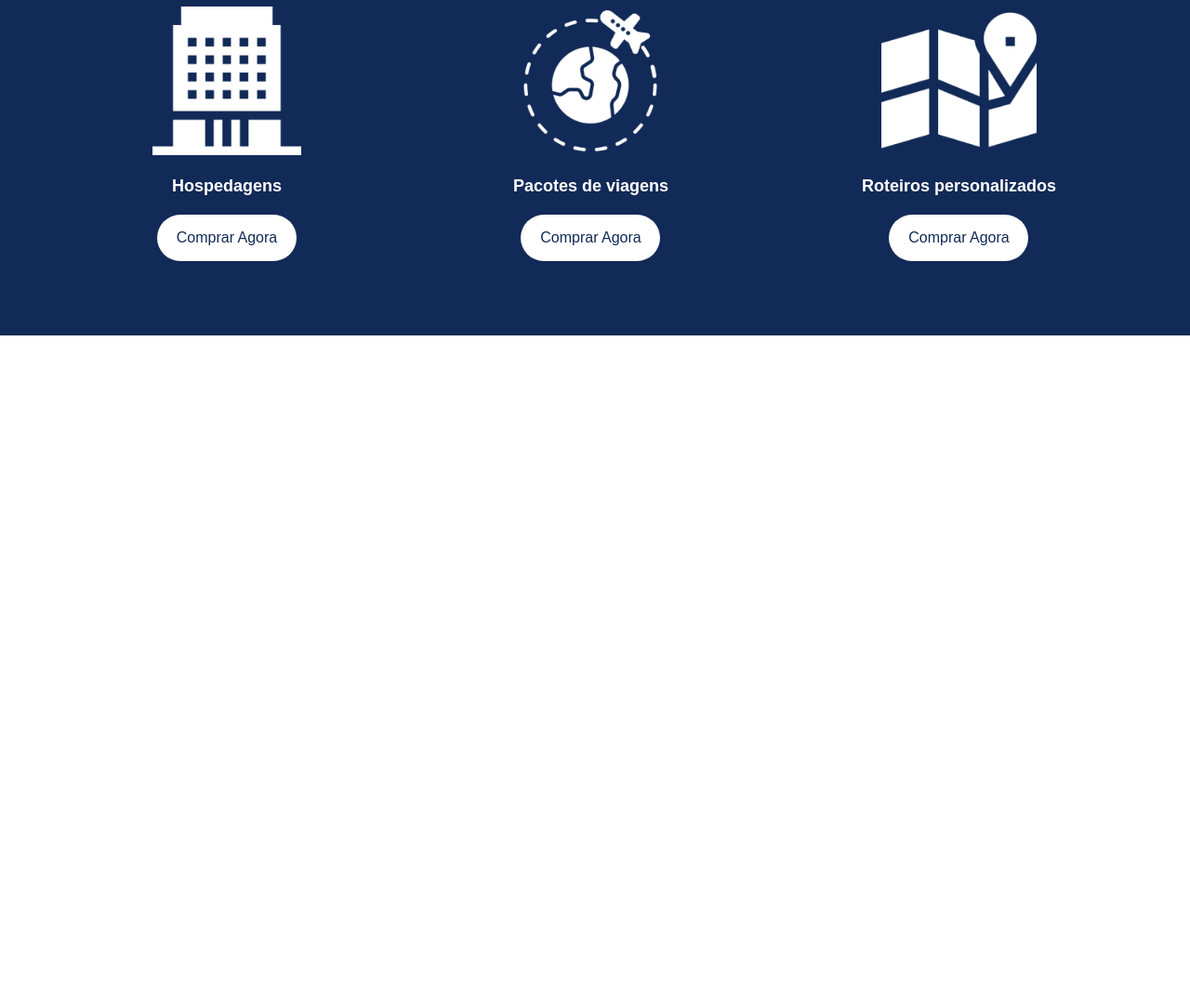
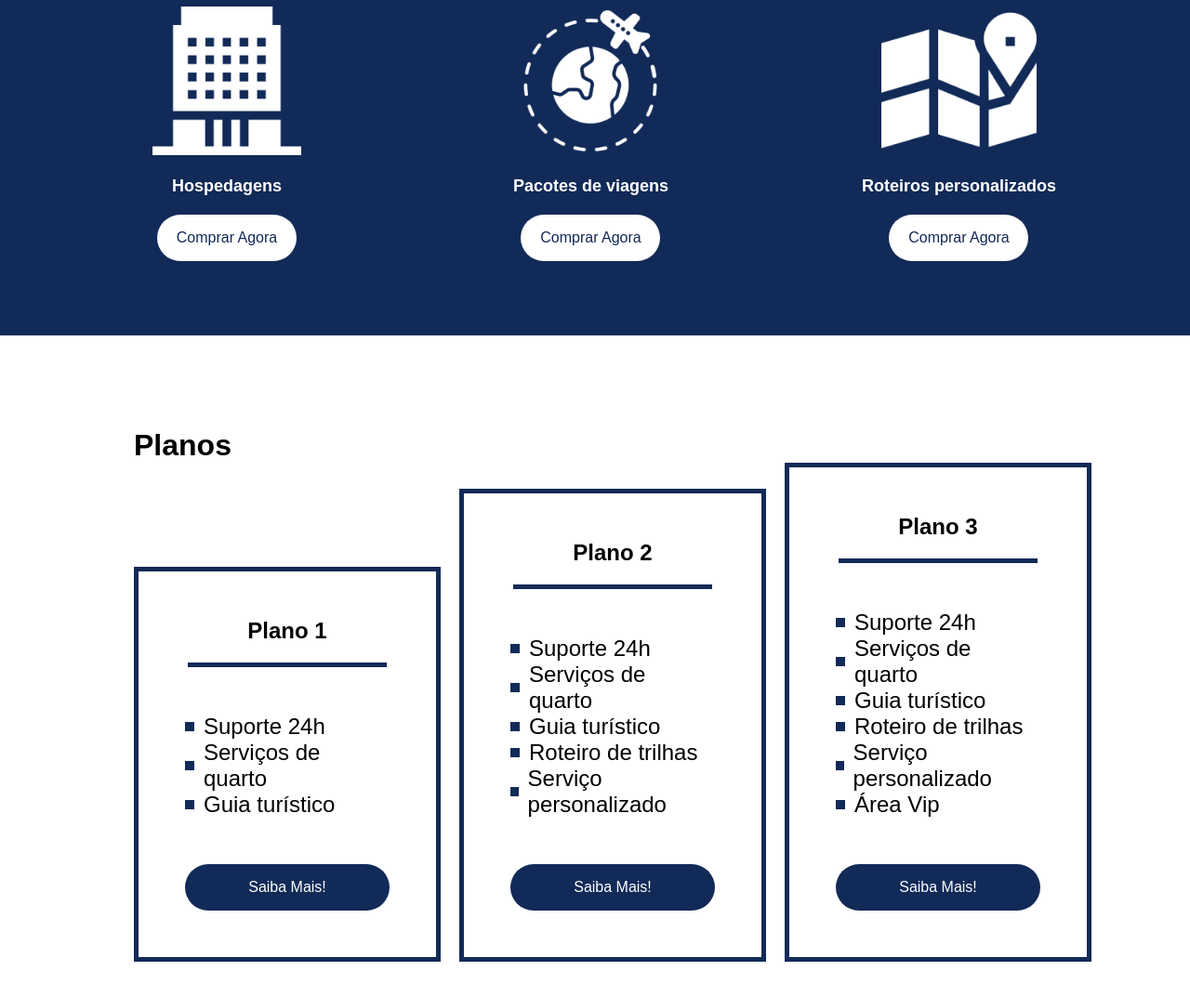
Before and after one commit to mqsoares/flex-turismo, a plain HTML site: page index.html in a window 1280 px wide. Shown: the part 1334-2407 px from the top of the page at 93% size. Before the commit the page ends 1695 px from the top, so only its background shows below. Drawn offline with Linux system fonts and the light colour scheme.

Commit message:
create the plans

```diff
--- a/index.html
+++ b/index.html
@@ -26,7 +26,7 @@
                 <div class="hero-area-write">
                     <h1>Flex <br>Turismos</h1>
                     <p>O melhor serviço para você!</p>
-                    <a href="#">Saiba Mais!</a>
+                    <a class="button" href="#">Saiba Mais!</a>
                 </div>
                 <div class="hero-area-image">
                     <img src="./images/0-main.png" alt="banner de apresentação">
@@ -70,6 +70,47 @@
             </div>
         </section>
 
+        <section class="plans">
+            <div class="container">
+                <h2>Planos</h2>
+                <div class="plans-card">
+                    <div class="card-item">
+                        <h3>Plano 1</h3>
+                        <ul>
+                            <li>Suporte 24h</li>
+                            <li>Serviços de quarto</li>
+                            <li>Guia turístico</li>
+                        </ul>
+                        <a class="button" href="#">Saiba Mais!</a>
+                    </div>
+
+                    <div class="card-item">
+                        <h3>Plano 2</h3>
+                        <ul>
+                            <li>Suporte 24h</li>
+                            <li>Serviços de quarto</li>
+                            <li>Guia turístico</li>
+                            <li>Roteiro de trilhas</li>
+                            <li>Serviço personalizado</li>
+                        </ul>
+                        <a class="button" href="#">Saiba Mais!</a>
+                    </div>
+
+                    <div class="card-item">
+                        <h3>Plano 3</h3>
+                        <ul>
+                            <li>Suporte 24h</li>
+                            <li>Serviços de quarto</li>
+                            <li>Guia turístico</li>
+                            <li>Roteiro de trilhas</li>
+                            <li>Serviço personalizado</li>
+                            <li>Área Vip</li>
+                        </ul>
+                        <a class="button" href="#" >Saiba Mais!</a>
+                    </div>
+                </div>
+            </div>
+        </section>
 
     </main>
 
--- a/style.css
+++ b/style.css
@@ -71,7 +71,7 @@ header h1 {
     font-size: 48px;
 }
 
-.hero-area .container .hero-area-write a {
+.button {
     background-color: #122A57;
     color: #fff;
     border-radius: 30px;
@@ -164,3 +164,64 @@ header h1 {
     align-items: center;
     justify-content: center;
 }
+
+.plans {
+    padding: 100px 0;
+    /* min-height: 80vh; */
+}
+
+.plans .container {
+    flex-direction: column;
+}
+
+.plans .container h2 {
+    font-weight: 700;
+    font-size: 32px;
+}
+
+.plans .container .plans-card {
+    display: flex;
+    flex-direction: row;
+    align-items: flex-end;
+    gap: 20px;
+}
+
+.plans .container .plans-card .card-item {
+    border: 5px solid #122A57;
+    flex: 1;
+    display: flex;
+    flex-direction: column;
+    align-items: center;
+    padding: 50px;
+    gap: 50px;
+}
+
+.plans .container .plans-card .card-item h3 {
+    font-size: 24px;
+    display: flex;
+    flex-direction: column;
+    align-items: center;
+}
+
+.plans .container .plans-card .card-item h3::after {
+    content: "";
+    width: 250%;
+    height: 5px;
+    background-color: #122A57;
+    margin-top: 20px;
+}
+
+.plans .container .plans-card .card-item ul li {
+    font-size: 24px;
+    display: flex;
+    flex-direction: row;
+    align-items: center;
+}
+
+.plans .container .plans-card .card-item ul li::before {
+    content: "";
+    width: 10px;
+    height: 10px;
+    background-color: #122A57;
+    margin-right: 10px;
+}
```
